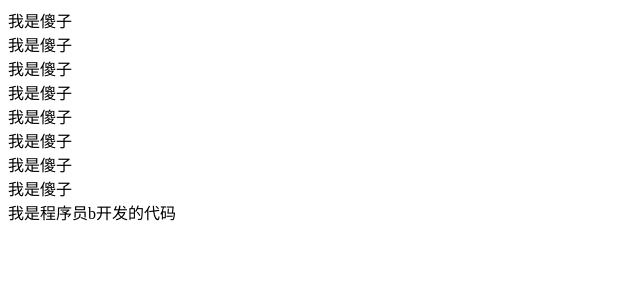
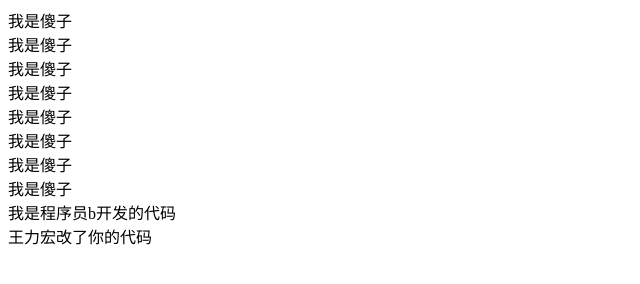
Before and after one commit to panyuhui5234481/text, a plain HTML site: page index.html in a window 1280 px wide. Shown: the whole page, without its empty margins (0-640 px from the left). Drawn offline with Linux system fonts and the light colour scheme.

Commit message:
我进行了修改

```diff
--- a/index.html
+++ b/index.html
@@ -16,5 +16,6 @@
     <div>我是傻子</div>
     <div>我是傻子</div>
     <div>我是程序员b开发的代码</div>
+    <div>王力宏改了你的代码</div>
 </body>
 </html>
```
